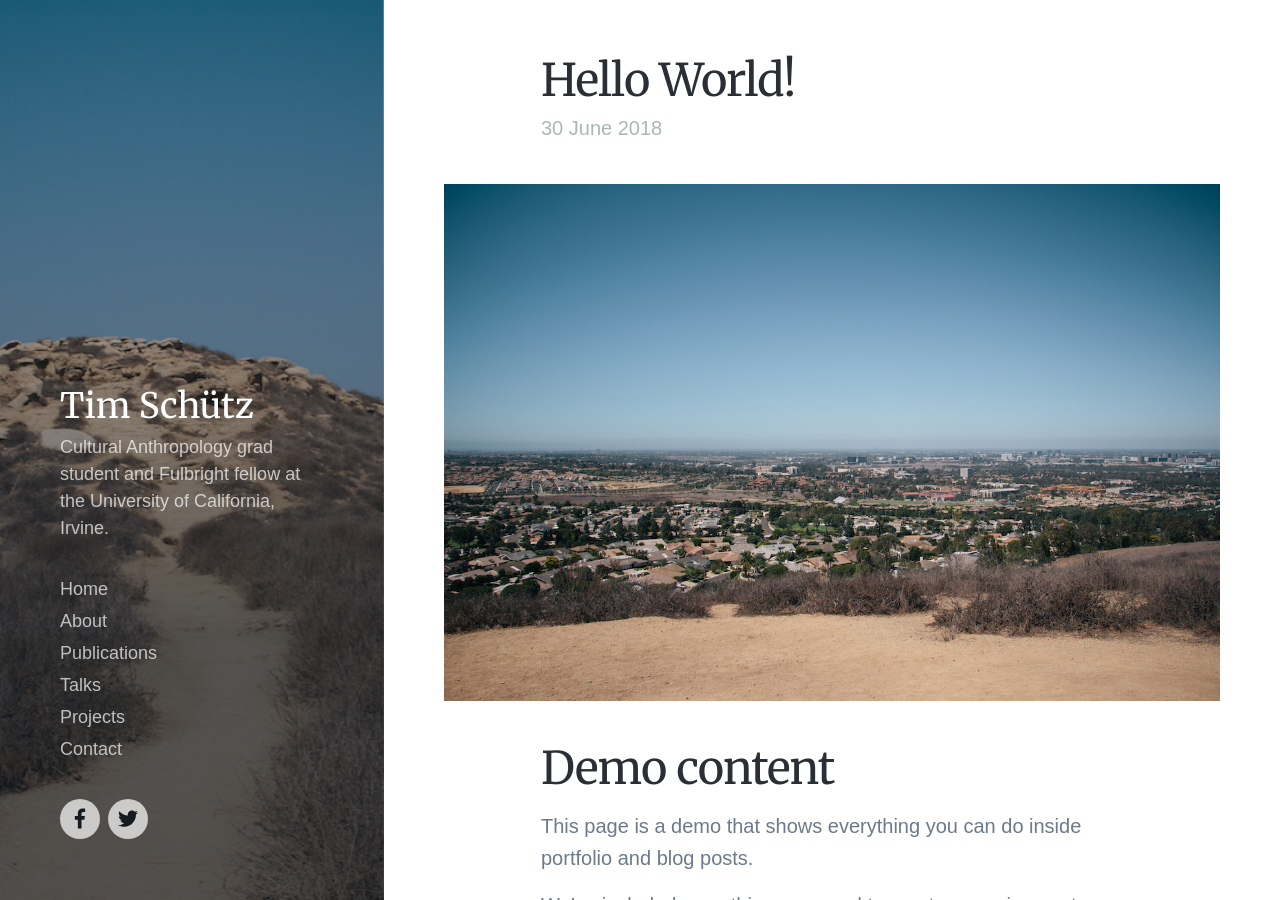
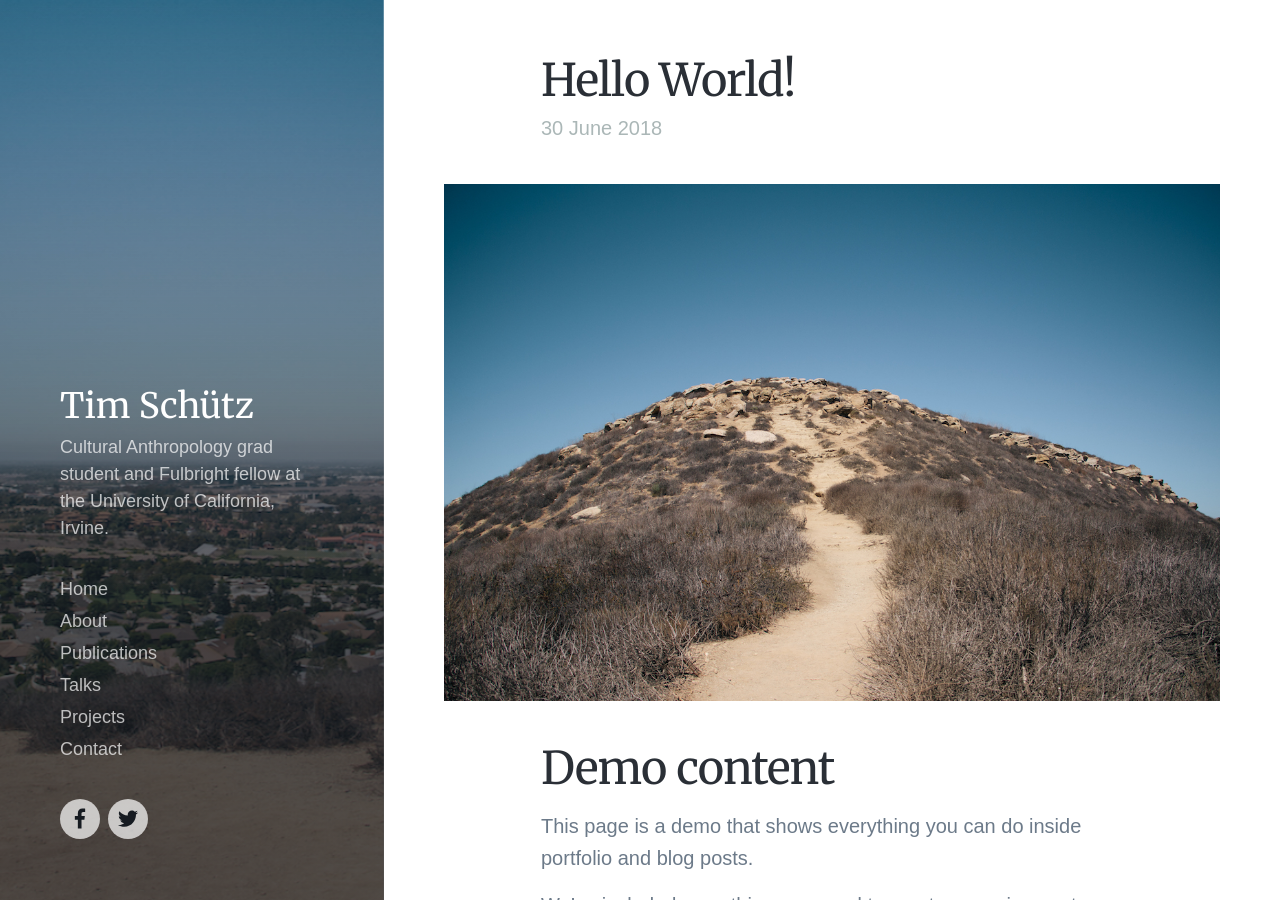
Before and after one commit to Tschuetzuci/tschuetzuci.github.io, a Jekyll site: the page built from _posts/2018-06-30-demo-post.md, in a window 1280 px wide and 900 px high. Built offline with Jekyll 4.4.1, drawn with Linux system fonts in a browser that asks for light colours; nearby versions of some CDN libraries; some web fonts are replaced.

Commit message:
Update 2018-06-30-demo-post.md

```diff
--- a/_posts/2018-06-30-demo-post.md
+++ b/_posts/2018-06-30-demo-post.md
@@ -1,11 +1,11 @@
 ---
 title: 'Hello World!'
 date: 2018-06-30 00:00:00
-featured_image: '/images/blog/2018/IMG_8641.jpg'
+featured_image: '/images/blog/2018/IMG_8643.jpg'
 excerpt: This is my first blog post, using some pictures of my hike on the Turtle Rock trail.
 ---
 
-![](/images/blog/2018/IMG_8643.jpg)
+![](/images/blog/2018/IMG_8641.jpg)
 
 ## Demo content
 
```
